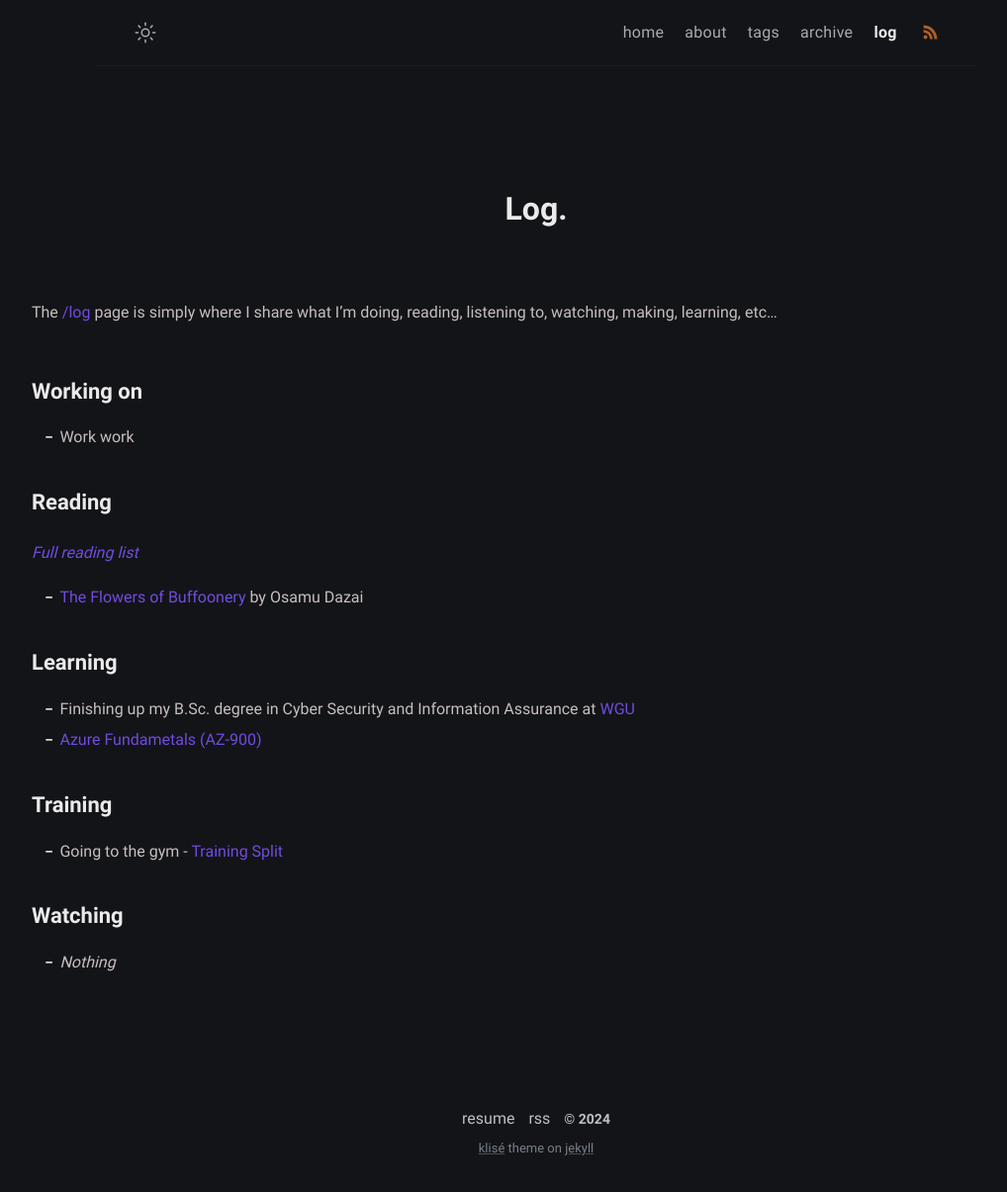
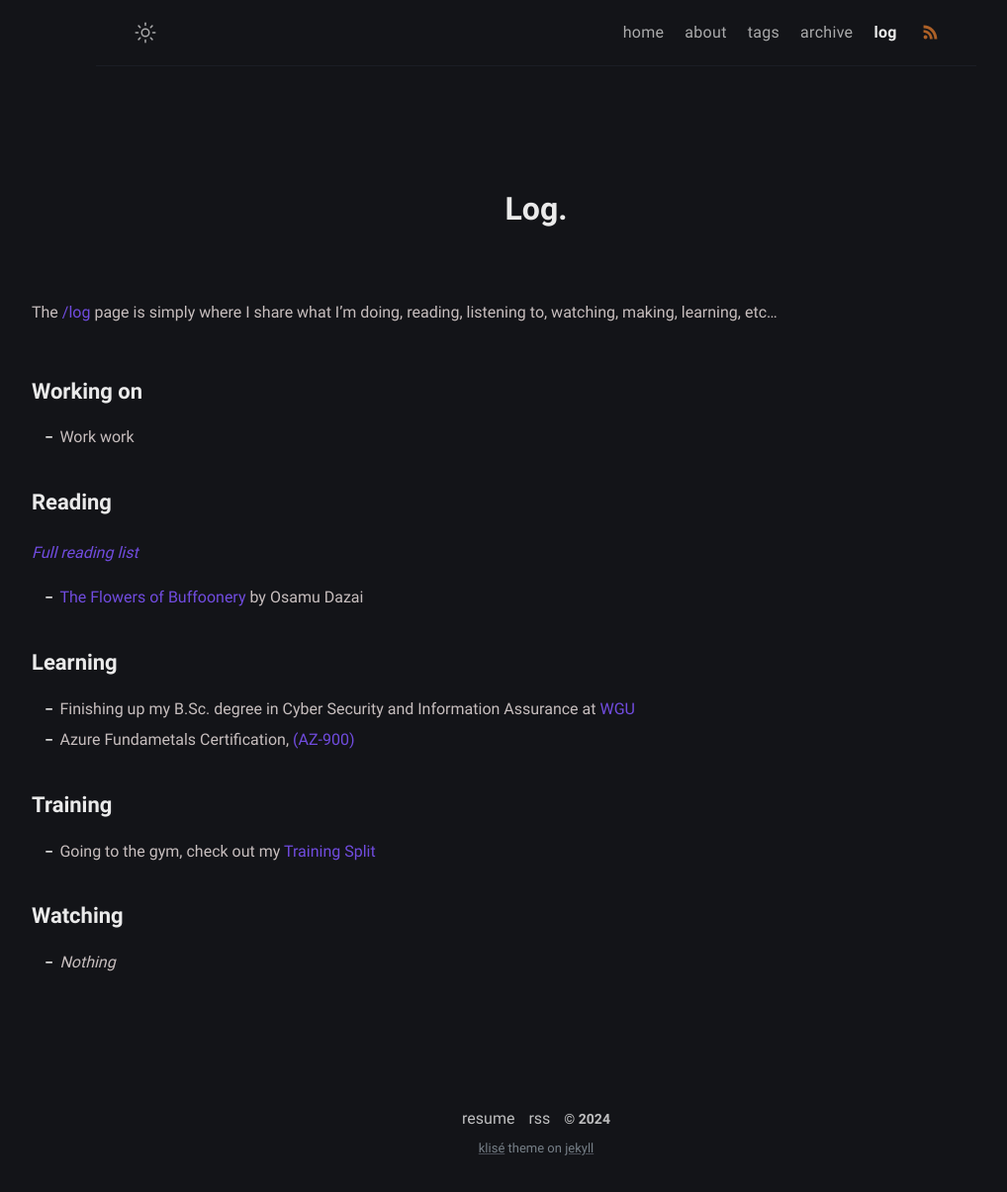
Before and after one commit to dadavidson/dadavidson-blog, a Jekyll site: the page built from now.md, in a window 1280 px wide. Shown: the whole page at 99% size, without its empty margins (98-1116 px from the left). Built offline with Jekyll 4.4.1, drawn with Linux system fonts in a browser that asks for light colours.

Commit message:
Update now.md

```diff
--- a/now.md
+++ b/now.md
@@ -19,11 +19,11 @@ The [/log](/log) page is simply where I share what I'm doing, reading, listening
 ## Learning
 
 - Finishing up my B.Sc. degree in Cyber Security and Information Assurance at [WGU](https://wgu.edu)
-- [Azure Fundametals (AZ-900)](https://learn.microsoft.com/en-us/training/courses/az-900t00)
+- Azure Fundametals Certification, [(AZ-900)](https://learn.microsoft.com/en-us/training/courses/az-900t00)
 
 ## Training
 
-- Going to the gym - [Training Split](/physical-training/)
+- Going to the gym, check out my [Training Split](/physical-training/)
 
 ## Watching
 
```
